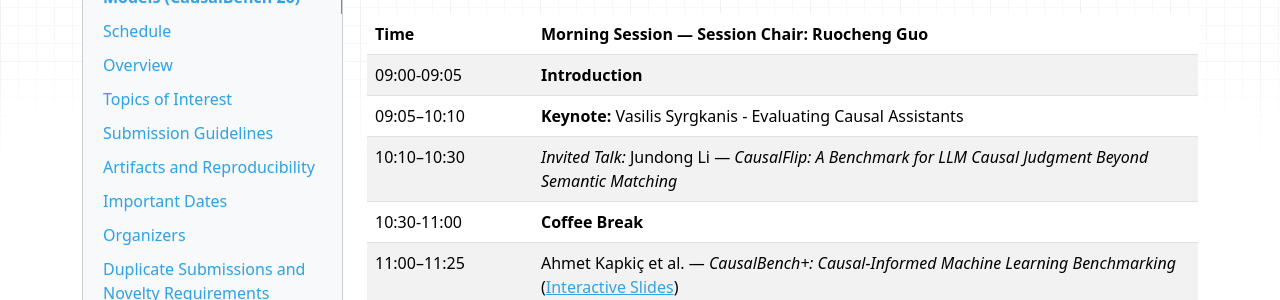
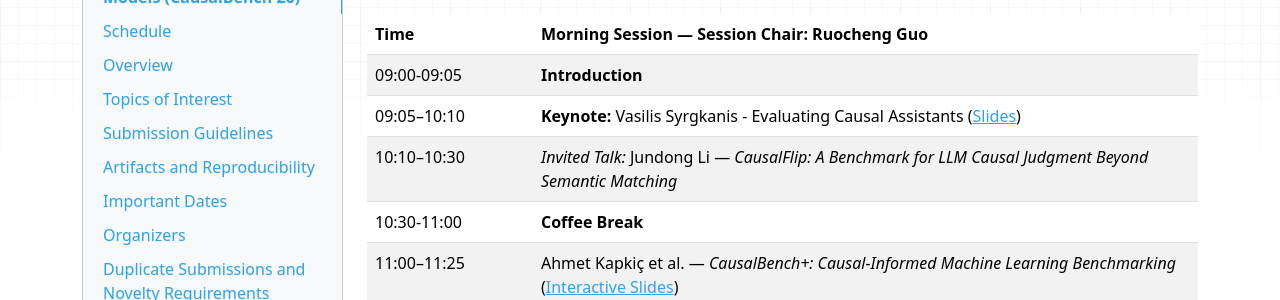
Before and after one commit to CausalBenchOrg/CausalBench-WSDM26, an MkDocs documentation site: the page built from docs/index.md, in a window 1280 px wide and 900 px high, scrolled down 456 px. Shown: the part 155-455 px from the top of the window. Built offline with MkDocs 1.6.1, drawn with Linux system fonts in a browser that asks for light colours; nearby versions of some CDN libraries.

Commit message:
Update index.md

```diff
--- a/docs/index.md
+++ b/docs/index.md
@@ -14,7 +14,7 @@ The workshop **took** place during [WSDM'26](https://wsdm-conference.org/2026/),
 |<div style="width:150px">Time</div>| **Morning Session** — Session Chair: Ruocheng Guo |
 |---------------|---------|
 | 09:00-09:05   | **Introduction** |
-| 09:05–10:10   | **Keynote:** Vasilis Syrgkanis - Evaluating Causal Assistants |
+| 09:05–10:10   | **Keynote:** Vasilis Syrgkanis - Evaluating Causal Assistants ([Slides](https://drive.google.com/file/d/1a0qvcs4-TOI3Q51JqYLDQAfVZPRL8ypF))|
 | 10:10–10:30   | _Invited Talk:_ Jundong Li — *CausalFlip: A Benchmark for LLM Causal Judgment Beyond Semantic Matching* |
 | 10:30-11:00   | **Coffee Break** |
 | 11:00–11:25   | Ahmet Kapkiç et al. — *CausalBench+: Causal-Informed Machine Learning Benchmarking* ([Interactive Slides](https://colab.research.google.com/drive/1A4IAIIKhMoDw2LOfLp5X24Ui2B3A2a0r?usp=sharing))|
```
